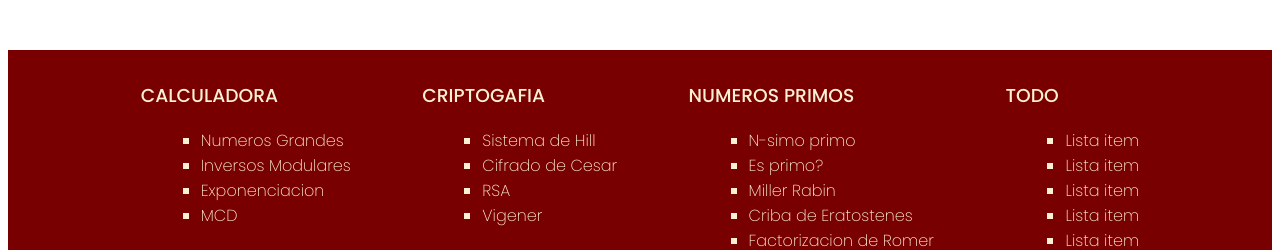
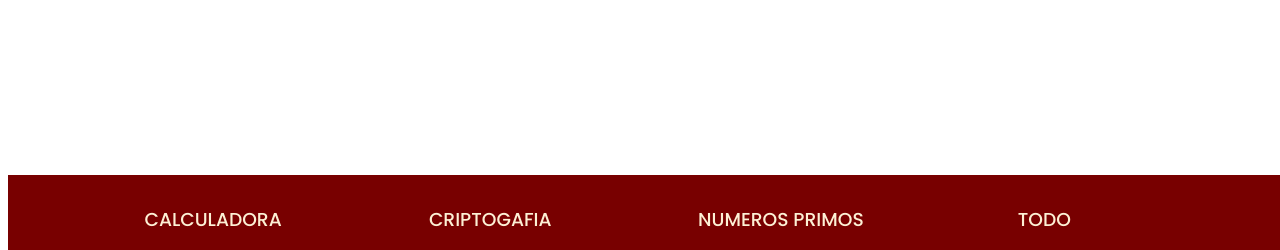
Before and after one commit to romerflores/Proyecto, a plain HTML site: page pages/templates/footer/footer.html in a window 1280 px wide. Shown: the part 250-500 px from the top of the page. Drawn offline with Linux system fonts and the light colour scheme; files that its build step writes are made by us from their sources; files whose address does not match are found by name.

Commit message:
correcciones-footer

```diff
--- /dev/null
+++ b/index-style.css
@@ -0,0 +1,4 @@
+body {
+    position: relative;
+    min-height: 100vh;
+}
--- a/pages/templates/footer/footer-style.css
+++ b/pages/templates/footer/footer-style.css
@@ -12,9 +12,8 @@
 
 
 .footer {
-    position: sticky;
+    position: fixed;
     bottom: 0;
-    margin-top: 300px;
 
     width: 100%;
     display: flex;
@@ -100,9 +99,15 @@
 }
 
 
+
 .lista__item__link {
     text-decoration: none;
     color: var(--withe);
+}
+
+.lista__item__link:active
+{
+    background-color: #003049;
 }
 
 
```
